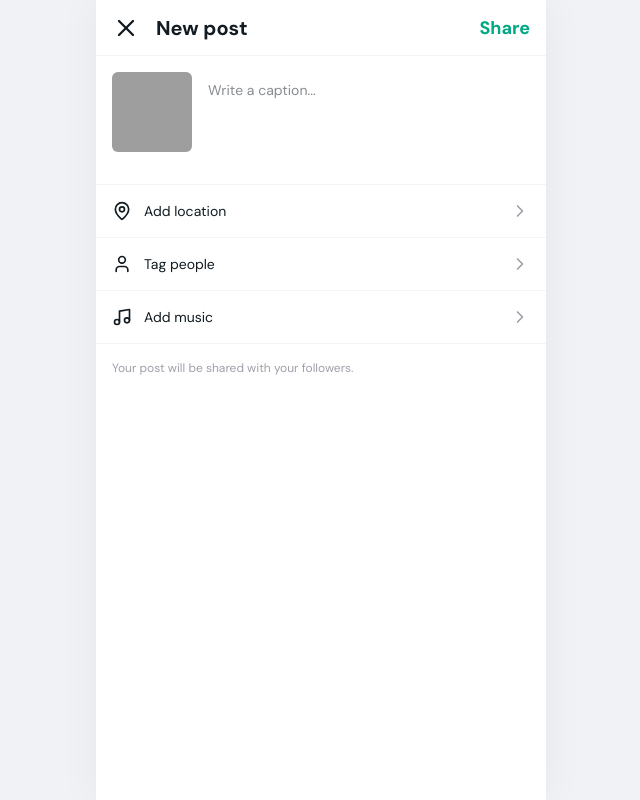
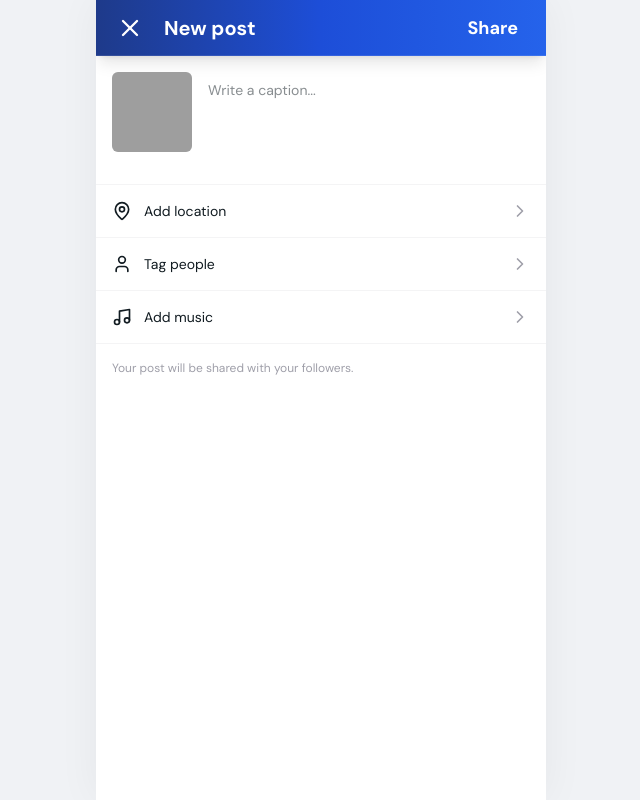
Before and after one commit to gothwadtechnologies/gxchatindia, a React (Vite) app: page /create in a window 1280 px wide. Shown: the whole page, without its empty margins (319-959 px from the left). Built offline with nearby package versions, Linux system fonts and the light colour scheme; no server answers; the database is empty; sample sign-in values are in the browser's storage; grey boxes are pictures that could not be loaded.

Commit message:
Update src/features/home/CreatePostScreen.tsx via GTech AI Studio

```diff
--- a/src/features/home/CreatePostScreen.tsx
+++ b/src/features/home/CreatePostScreen.tsx
@@ -9,14 +9,14 @@ export default function CreatePostScreen() {
   return (
     <div className="min-h-screen bg-white w-full">
       {/* Header */}
-      <div className="flex items-center justify-between px-4 h-14 border-b border-zinc-100">
+      <div className="flex items-center justify-between px-4 h-14 bg-gradient-to-r from-[#1e3a8a] via-[#1d4ed8] to-[#2563eb] border-b border-white/10 shadow-lg">
         <div className="flex items-center gap-4">
-          <button onClick={() => navigate(-1)}>
+          <button onClick={() => navigate(-1)} className="text-white hover:bg-white/10 p-1 rounded-full transition-colors">
             <X size={28} />
           </button>
-          <h2 className="text-xl font-bold">New post</h2>
+          <h2 className="text-xl font-bold text-white">New post</h2>
         </div>
-        <button className="text-primary font-bold text-lg">Share</button>
+        <button className="text-white font-bold text-lg hover:bg-white/10 px-3 py-1 rounded-lg transition-colors">Share</button>
       </div>
 
       {/* Content */}
```
